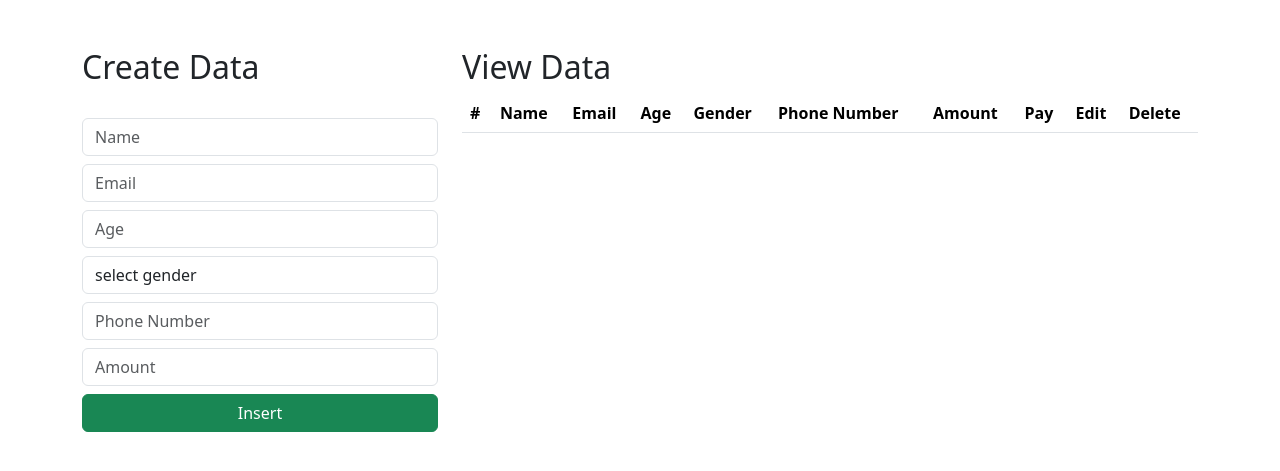
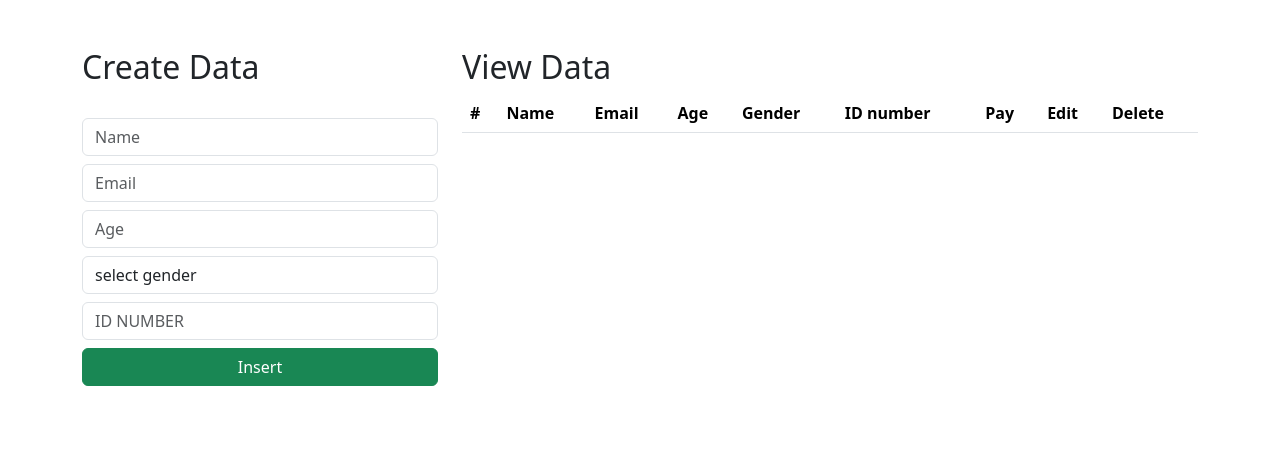
Before and after one commit to vickiemwende/vicky_crud, a Django app: page / in a window 1280 px wide. Shown: the part 16-487 px from the top of the page. Run offline with Django 4.2, Linux system fonts and the light colour scheme; lists and menus that the app fills with data are empty.

Commit message:
first commit

```diff
--- a/Desktop/vickie_crud/templates/index.html
+++ b/Desktop/vickie_crud/templates/index.html
@@ -49,15 +49,9 @@
 
 
                       <div class="form-group">
-                        <input type="number" class="form-control  mt-2" placeholder="Phone Number" name="phone" required>
+                        <input type="number" class="form-control  mt-2" placeholder="ID NUMBER" name="id" required>
 
                     </div>
-
-                       <div class="form-group">
-                        <input type="number" class="form-control  mt-2" placeholder="Amount" name="amount" required>
-
-                    </div>
-
 
                     <div class="d-grid gap-2">
 
@@ -78,8 +72,7 @@
                         <th scope="col">Email</th>
                         <th scope="col">Age</th>
                         <th scope="col">Gender</th>
-                          <th scope="col">Phone Number</th>
-                          <th scope="col">Amount</th>
+                          <th scope="col">ID number</th>
                           <th scope="col">Pay</th>
                         <th scope="col">Edit</th>
                         <th scope="col">Delete</th>
@@ -97,8 +90,7 @@
                         <td>{{d.age}}</td>
                         <td>{{d.gender}}</td>
                           <form action="">
-                                <td><input name="phone" type="text" value="{{d.phonenumber}}"></td>
-                            <td><input name="amount" type="text" value="{{d.amount}}"></td>
+                                <td><input name="phone" type="text" value="{{d.idnum}}"></td>
                        <td><a href="/pay/{{d.id}}" type="button" class="btn btn-outline-danger">Pay</a></td>
 
                           </form>
--- a/Desktop/vickie_crud/vickie_crud/models.py
+++ b/Desktop/vickie_crud/vickie_crud/models.py
@@ -1,5 +1,5 @@
+
 from django.db import models
-
 class People(models.Model):
     name = models.CharField(max_length=30, blank=False, null=False)
     email = models.CharField(max_length=30, blank=False, null=False)
--- a/Desktop/vickie_crud/vickie_crud/urls.py
+++ b/Desktop/vickie_crud/vickie_crud/urls.py
@@ -18,5 +18,6 @@ from django.urls import path
 from . import views
 urlpatterns = [
     path('admin/', admin.site.urls),
-    path('', views.displayindex, name='index')
+    path('', views.displayindex, name='index'),
+    path('insert', views.index, name='insertdata')
 ]
--- a/Desktop/vickie_crud/vickie_crud/views.py
+++ b/Desktop/vickie_crud/vickie_crud/views.py
@@ -1,3 +1,26 @@
+
+from .models import People
 from  django.shortcuts import render, redirect
 def displayindex(request):
     return render(request, "index.html")
+
+def insertData(request):
+    if request.method == "Post":
+        name = request.POST.get('name')
+        email = request.POST.get('email')
+        idnum = request.POST.get('idnum')
+        age = request.POST.get('age')
+        gender = request.POST.get('gender')
+
+        query = People(name=name, email=email, idnum=idnum, age=age, gender=gender)
+        query.save()
+
+        return redirect("/")
+
+    return render(request,"index.html")
+
+
+def index(request):
+    data = People.objects.all()
+    context = {"data": data}
+    return render(request,"index.html", context)
```
